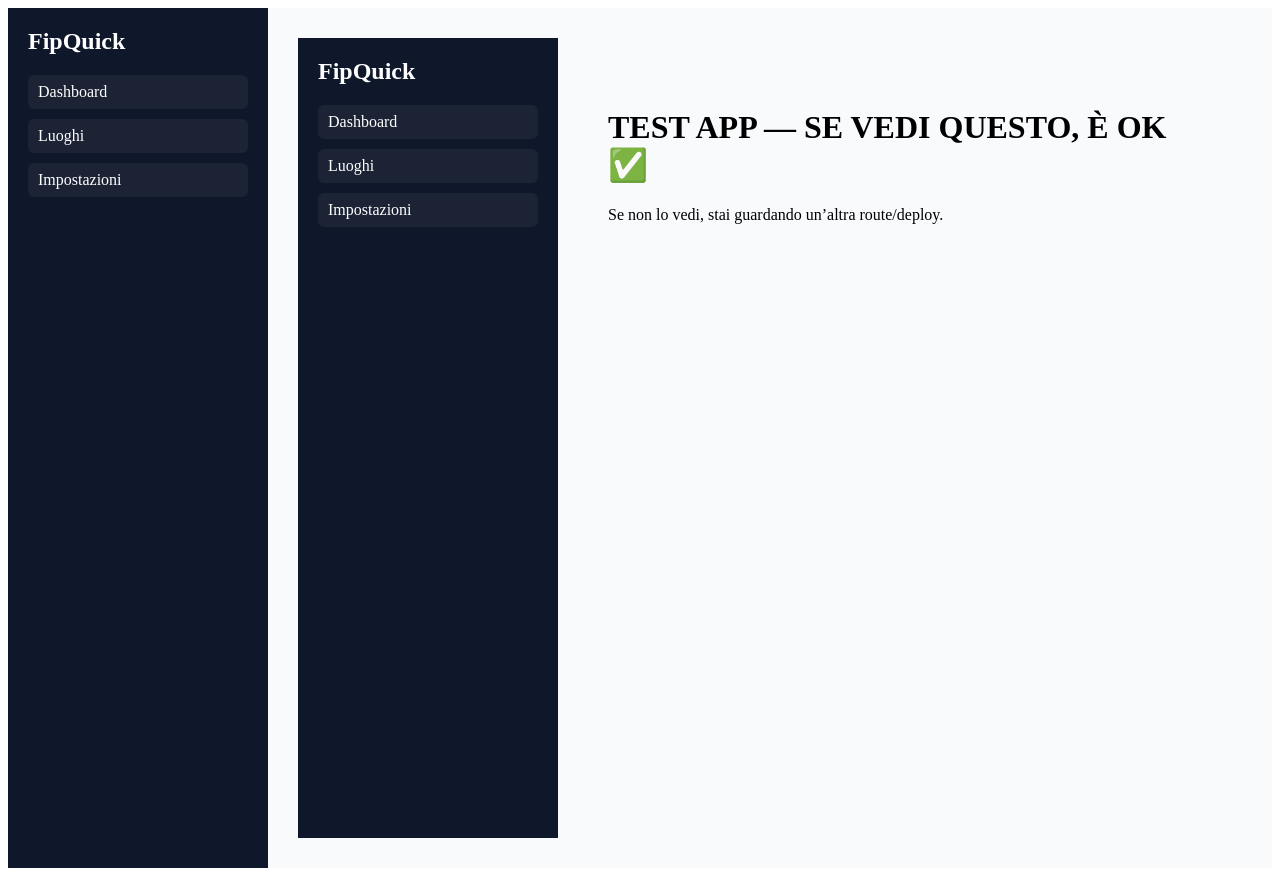
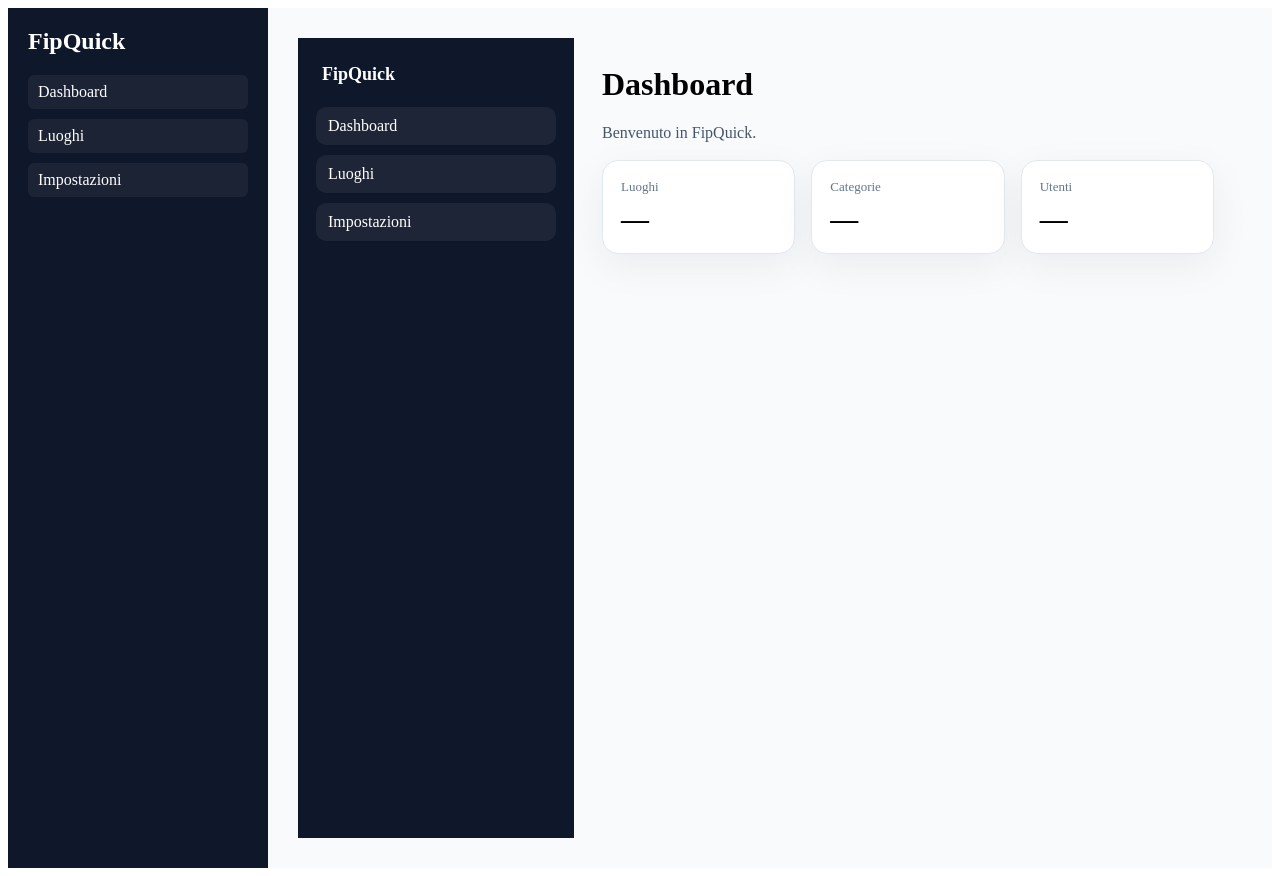
Before and after one commit to farfa82/FipQuick, a Next.js app: page /app in a window 1280 px wide. Built offline with nearby package versions, Linux system fonts and the light colour scheme.

Commit message:
fix sidebar and app

```diff
--- a/src/app/app/layout.tsx
+++ b/src/app/app/layout.tsx
@@ -7,39 +7,39 @@ export default function AppLayout({
 }) {
   return (
     <div style={{ display: "flex", minHeight: "100vh" }}>
-      {/* Sidebar */}
       <aside
         style={{
-          width: 220,
+          width: 240,
           background: "#0f172a",
           color: "white",
-          padding: 20,
+          padding: 18,
           display: "flex",
           flexDirection: "column",
-          gap: 20,
+          gap: 14,
         }}
       >
-        <h2 style={{ margin: 0 }}>FipQuick</h2>
+        <div style={{ fontWeight: 800, fontSize: 18, padding: "8px 6px" }}>
+          FipQuick
+        </div>
 
         <nav style={{ display: "flex", flexDirection: "column", gap: 10 }}>
-          <Link href="/app" style={linkStyle}>
+          <Link href="/app" style={navItem}>
             Dashboard
           </Link>
-          <Link href="/app/places" style={linkStyle}>
+          <Link href="/app/places" style={navItem}>
             Luoghi
           </Link>
-          <Link href="/app/settings" style={linkStyle}>
+          <Link href="/app/settings" style={navItem}>
             Impostazioni
           </Link>
         </nav>
       </aside>
 
-      {/* Content */}
       <main
         style={{
           flex: 1,
-          padding: 30,
           background: "#f8fafc",
+          padding: 28,
         }}
       >
         {children}
@@ -48,10 +48,10 @@ export default function AppLayout({
   );
 }
 
-const linkStyle = {
+const navItem = {
   color: "white",
   textDecoration: "none",
-  padding: "8px 10px",
-  borderRadius: 6,
-  background: "rgba(255,255,255,0.05)",
-};
+  padding: "10px 12px",
+  borderRadius: 10,
+  background: "rgba(255,255,255,0.06)",
+} as const;
--- a/src/app/app/page.tsx
+++ b/src/app/app/page.tsx
@@ -1,8 +1,42 @@
-export default function Page() {
+export default function Dashboard() {
   return (
-    <div style={{ padding: 20 }}>
-      <h1>TEST APP — SE VEDI QUESTO, È OK ✅</h1>
-      <p>Se non lo vedi, stai guardando un’altra route/deploy.</p>
+    <div>
+      <h1 style={{ marginTop: 0 }}>Dashboard</h1>
+      <p style={{ color: "#475569", marginTop: 6 }}>
+        Benvenuto in FipQuick.
+      </p>
+
+      <div
+        style={{
+          display: "grid",
+          gridTemplateColumns: "repeat(3, minmax(0, 1fr))",
+          gap: 16,
+          marginTop: 18,
+        }}
+      >
+        <Card title="Luoghi" value="—" />
+        <Card title="Categorie" value="—" />
+        <Card title="Utenti" value="—" />
+      </div>
     </div>
   );
 }
+
+function Card({ title, value }: { title: string; value: string }) {
+  return (
+    <div
+      style={{
+        background: "white",
+        border: "1px solid #e2e8f0",
+        borderRadius: 16,
+        padding: 18,
+        boxShadow: "0 12px 40px rgba(15,23,42,0.06)",
+      }}
+    >
+      <div style={{ fontSize: 13, color: "#64748b" }}>{title}</div>
+      <div style={{ fontSize: 28, fontWeight: 800, marginTop: 8 }}>
+        {value}
+      </div>
+    </div>
+  );
+}
```
